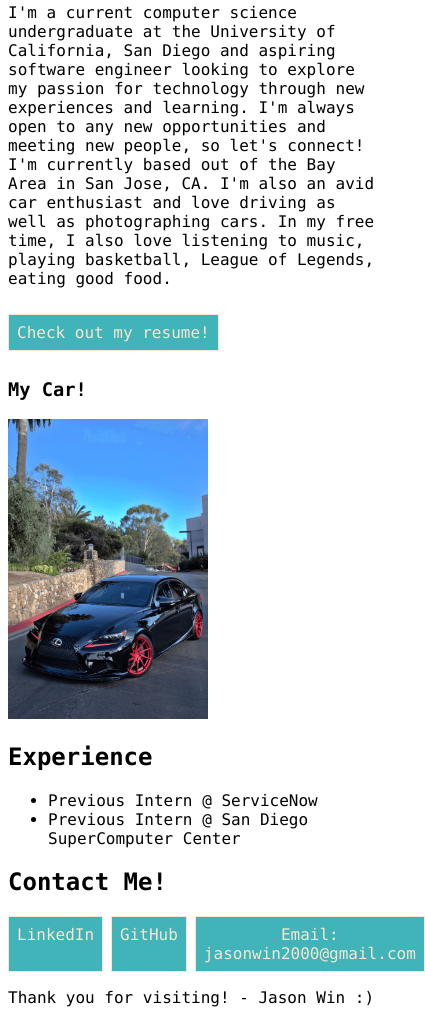
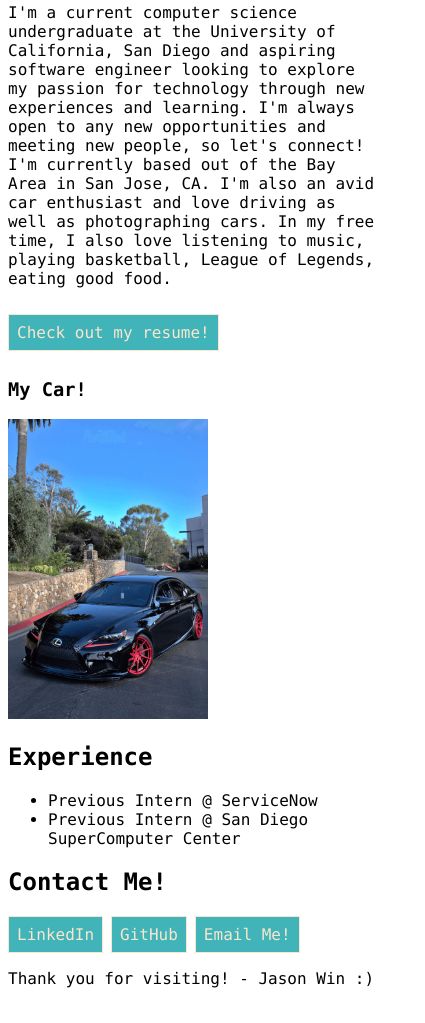
Before and after one commit to jasonwin20000/cse134hw2, a plain HTML site: page index.html in a window 390 px wide. Shown: the part 304-1327 px from the top of the page, 425 px wide, since content can reach past the window. Drawn offline with Linux system fonts and the light colour scheme.

Commit message:
add email link

```diff
--- a/index.html
+++ b/index.html
@@ -49,7 +49,7 @@
 			<nav>
 				<a href="https://www.linkedin.com/in/jason-win/">LinkedIn</a>
 				<a href="https://github.com/jasonwin20000">GitHub</a>
-				<a href="">Email: jasonwin2000@gmail.com</a>
+				<a href="mailto:jasonwin2000@gmail.com">Email Me!</a>
 			</nav>
 		</section>
 	</main>
--- a/style.css
+++ b/style.css
@@ -64,13 +64,3 @@ h1 {
 #profilePic:hover {
     transform: scale(1.5);
 }
-
-@media only screen and (max-width: 600px) {
-    header{
-        display: flex;
-    }
-
-    nav {
-        width: 100%;
-    }
-}
```
